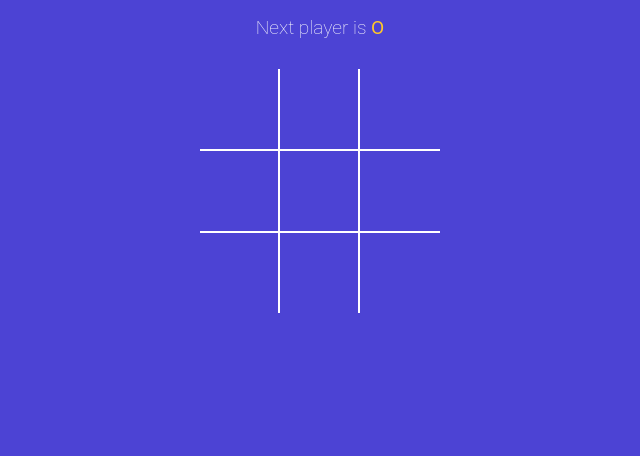
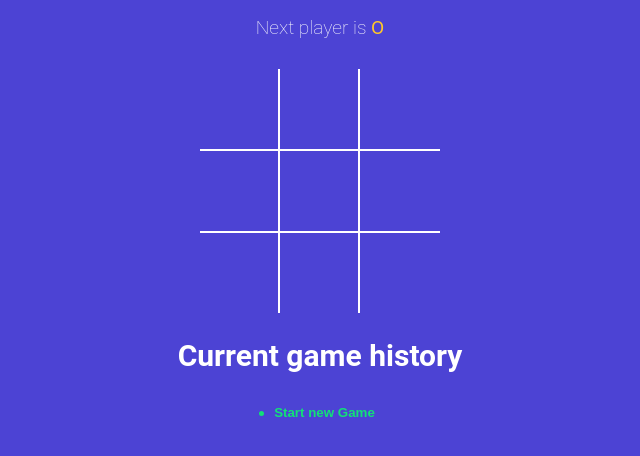
Before and after one commit to amartya324/tic-tae-toe, a React (Vite) app: page / in a window 1280 px wide. Shown: the top 456 px of the page, without its empty margins (320-960 px from the left). Built offline with nearby package versions, Linux system fonts and the light colour scheme.

Commit message:
added game history

```diff
--- a/src/App.jsx
+++ b/src/App.jsx
@@ -3,33 +3,62 @@
 import StatusMessage from './components/StatusMessage';
 import { useState } from 'react';
 import { calculateWinner } from './calculateWinner';
+import History from './components/History';
 
 function App() {
-  const [squares, setSquares] = useState(Array(9).fill(null));
-  const [isXNext, setIsXNext] = useState(false);
+  const [history, setHistory] = useState([
+    { squares: Array(9).fill(null), isXNext: false },
+  ]);
+  const [currentMove, setCurrentMove] = useState(0);
 
-  const winner = calculateWinner(squares);
+  const gamingBoard = history[currentMove];
 
+  const winner = calculateWinner(gamingBoard.squares);
   const handleSquareClick = clickedPosition => {
-    if (squares[clickedPosition] || winner) {
+    if (gamingBoard.squares[clickedPosition] || winner) {
       return;
     }
 
-    setSquares(currentSquares => {
-      return currentSquares.map((squareValue, position) => {
-        if (clickedPosition === position) {
-          return isXNext ? 'X' : 'O';
+    setHistory(currentHistory => {
+      const isTraversing = currentMove + 1 !== currentHistory.length;
+
+      const lastGamingState = isTraversing
+        ? currentHistory[currentMove]
+        : currentHistory[currentHistory.length - 1];
+
+      const nextSquaresState = lastGamingState.squares.map(
+        (squareValue, position) => {
+          if (clickedPosition === position) {
+            return lastGamingState.isXNext ? 'X' : 'O';
+          }
+          return squareValue;
         }
-        return squareValue;
+      );
+
+      const base = isTraversing
+        ? currentHistory.slice(0, currentHistory.indexOf(lastGamingState) + 1)
+        : currentHistory;
+
+      return base.concat({
+        squares: nextSquaresState,
+        isXNext: !lastGamingState.isXNext,
       });
     });
-    setIsXNext(currentIsXNext => !currentIsXNext);
+    setCurrentMove(move => move + 1);
+  };
+  const moveTo = move => {
+    setCurrentMove(move);
   };
 
   return (
     <div className="app">
-      <StatusMessage winner={winner} isXNext={isXNext} squares={squares} />
-      <Board squares={squares} handleSquareClick={handleSquareClick} />
+      <StatusMessage winner={winner} gamingBoard={gamingBoard} />
+      <Board
+        squares={gamingBoard.squares}
+        handleSquareClick={handleSquareClick}
+      />
+      <h2>Current game history</h2>
+      <History history={history} moveTo={moveTo} currentMove={currentMove} />
     </div>
   );
 }
--- /dev/null
+++ b/src/components/History.jsx
@@ -0,0 +1,21 @@
+const History = ({ history, moveTo, currentMove }) => {
+  return (
+    <div className="history-wrapper">
+      <ul className="history">
+        {history.map((_, index) => (
+          <li key={index}>
+            <button
+              type="button"
+              className={`btn-move ${currentMove === index ? 'active' : ''}`}
+              onClick={() => moveTo(index)}
+            >
+              {index === 0 ? 'Start new Game' : `Go to move #${index}`}
+            </button>
+          </li>
+        ))}
+      </ul>
+    </div>
+  );
+};
+
+export default History;
--- a/src/components/StatusMessage.jsx
+++ b/src/components/StatusMessage.jsx
@@ -1,4 +1,5 @@
-const StatusMessage = ({ winner, isXNext, squares }) => {
+const StatusMessage = ({ winner, gamingBoard }) => {
+  const { squares, isXNext } = gamingBoard;
   const noMovesLeft = squares.every(squareValue => squareValue !== null);
   const nextPlayer = isXNext ? 'X' : 'O';
 
@@ -31,6 +32,7 @@
         </>
       );
     }
+    return null;
   };
   return <h2 className="status-message">{renderStatusMessage()}</h2>;
 };
```
